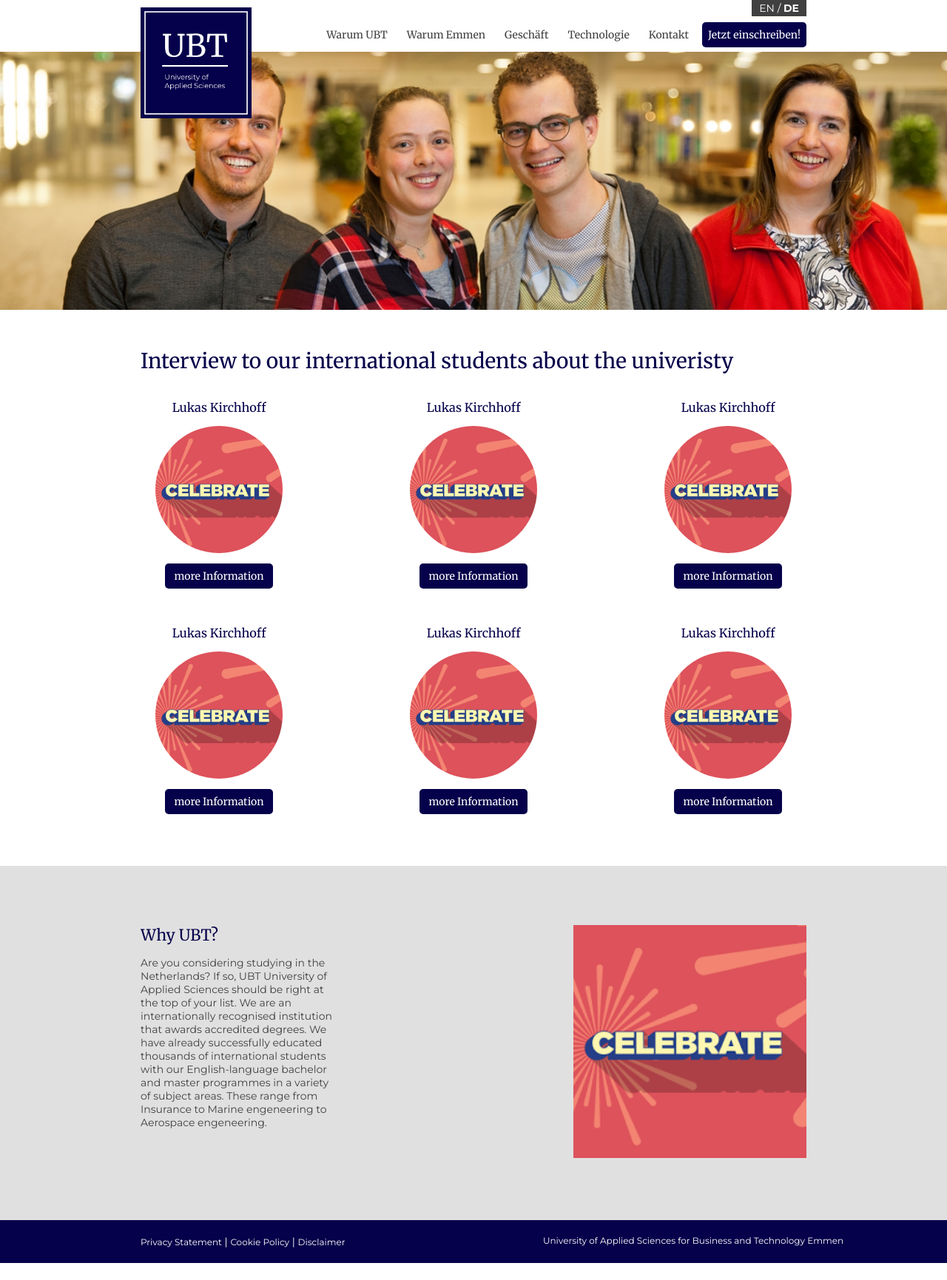
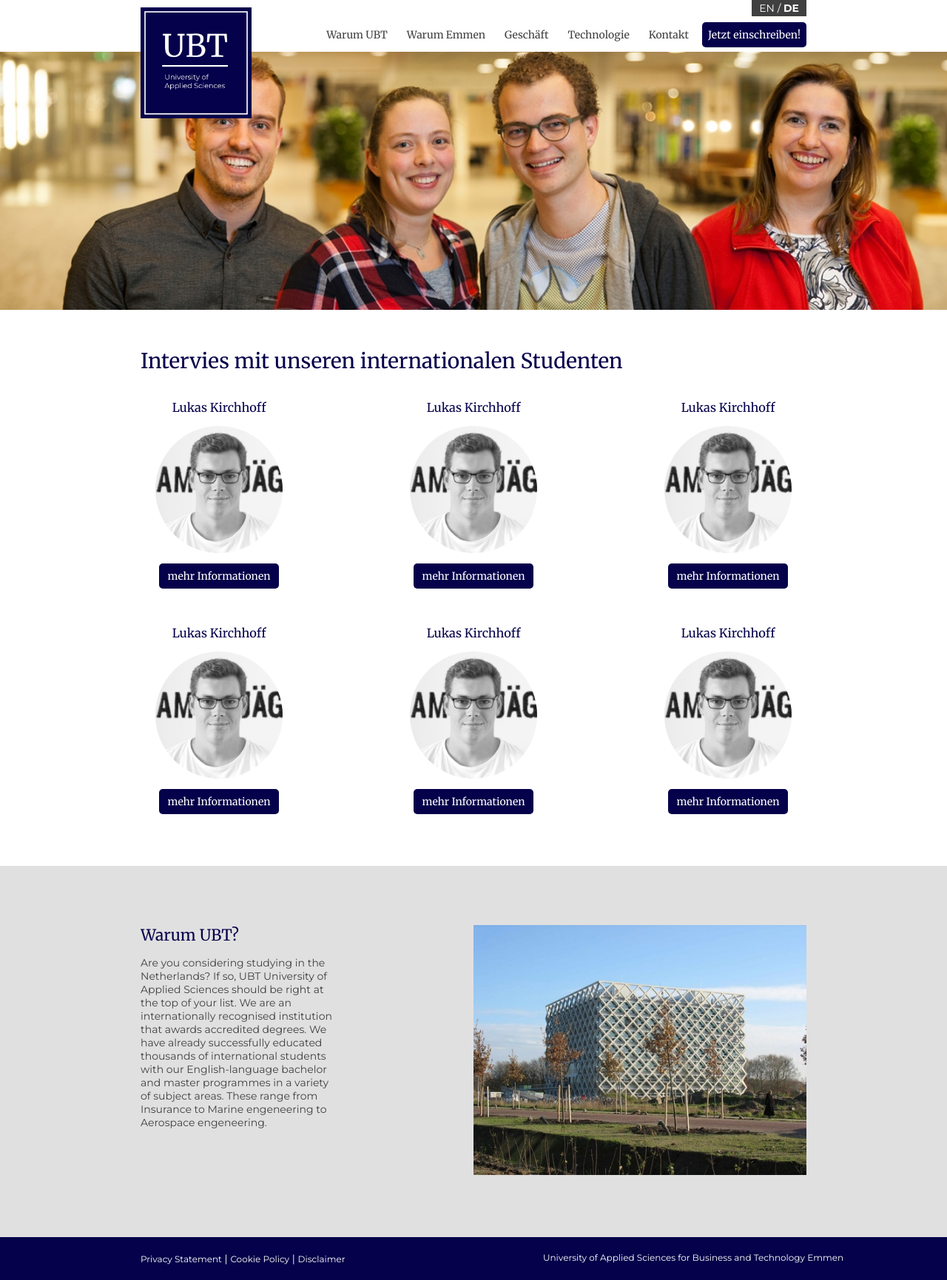
Before and after one commit to lukas-kirchhoff/Professional-Website, a PHP site: page /de/html/warum-ubt.html in a window 1280 px wide. Shown: the whole page at 74% size. Before the commit the page ends 1708 px from the top, so only its background shows below. Run offline with PHP 8.4, Linux system fonts and the light colour scheme.

Commit message:
improved some pages

```diff
--- a/de/html/warum-ubt.html
+++ b/de/html/warum-ubt.html
@@ -42,7 +42,7 @@
 
     <!-- Content -->
     <div class="content__wrapper">
-        <h1>Interview to our international students about the univeristy</h1>
+        <h1>Intervies mit unseren internationalen Studenten</h1>
         <div class="interview__section">
             <!-- first interview box -->
             <div class="interview__wrapper">
@@ -50,10 +50,10 @@
                     <!-- Content here -->
                     <h3>Lukas Kirchhoff</h3>
                     <div class="interview__image-wrapper">
-                        <img class="interview__image" src="../img/layout/square.png" alt="Image" />
+                        <img class="interview__image" src="../../img/studentes/large_lukas-kirchhoff-180802145809.png" alt="Image" />
                     </div>
                     <a class="main__button" href="/">
-                        more Information
+                        mehr Informationen
                     </a>
                 </div>
 
@@ -62,10 +62,10 @@
                     <!-- Content here -->
                     <h3>Lukas Kirchhoff</h3>
                     <div class="interview__image-wrapper">
-                        <img class="interview__image" src="../img/layout/square.png" alt="Image" />
+                        <img class="interview__image" src="../../img/studentes/large_lukas-kirchhoff-180802145809.png" alt="Image" />
                     </div>
                     <a class="main__button" href="/">
-                        more Information
+                        mehr Informationen
                     </a>
                 </div>
                 <!-- third interview box -->
@@ -73,10 +73,10 @@
                     <!-- Content here -->
                     <h3>Lukas Kirchhoff</h3>
                     <div class="interview__image-wrapper">
-                        <img class="interview__image" src="../img/layout/square.png" alt="Image" />
+                        <img class="interview__image" src="../../img/studentes/large_lukas-kirchhoff-180802145809.png" alt="Image" />
                     </div>
                     <a class="main__button" href="/">
-                        more Information
+                        mehr Informationen
                     </a>
                 </div>
                 <!-- fourth interview box -->
@@ -84,10 +84,10 @@
                     <!-- Content here -->
                     <h3>Lukas Kirchhoff</h3>
                     <div class="interview__image-wrapper">
-                        <img class="interview__image" src="../img/layout/square.png" alt="Image" />
+                        <img class="interview__image" src="../../img/studentes/large_lukas-kirchhoff-180802145809.png" alt="Image" />
                     </div>
                     <a class="main__button" href="/">
-                        more Information
+                        mehr Informationen
                     </a>
                 </div>
                 <!-- fifth interview box -->
@@ -95,10 +95,10 @@
                     <!-- Content here -->
                     <h3>Lukas Kirchhoff</h3>
                     <div class="interview__image-wrapper">
-                        <img class="interview__image" src="../img/layout/square.png" alt="Image" />
+                        <img class="interview__image" src="../../img/studentes/large_lukas-kirchhoff-180802145809.png" alt="Image" />
                     </div>
                     <a class="main__button" href="/">
-                        more Information
+                        mehr Informationen
                     </a>
                 </div>
                 <!-- six interview box -->
@@ -106,10 +106,10 @@
                     <!-- Content here -->
                     <h3>Lukas Kirchhoff</h3>
                     <div class="interview__image-wrapper">
-                        <img class="interview__image" src="../img/layout/square.png" alt="Image" />
+                        <img class="interview__image" src="../../img/studentes/large_lukas-kirchhoff-180802145809.png" alt="Image" />
                     </div>
                     <a class="main__button" href="/">
-                        more Information
+                        mehr Informationen
                     </a>
                 </div>
             </div>
@@ -118,12 +118,12 @@
     <div class="content__seperator">
         <div class="content__wrapper">
             <div class="content__leftside--30">
-                <h2>Why UBT?</h2>
+                <h2>Warum UBT?</h2>
                 <p>
                     Are you considering studying in the Netherlands? If so, UBT University of Applied Sciences should be right at the top of your list. We are an internationally recognised institution that awards accredited degrees. We have already successfully educated thousands of international students with our English-language bachelor and master programmes in a variety of subject areas. These range from Insurance to Marine engeneering to Aerospace engeneering.
             </div>
-            <div class="content__rightside--35">
-                <img src="../img/layout/square.png" alt="Image" />
+            <div class="content__rightside">
+                <img src="../../img/university.jpg" alt="Image" />
             </div>
         </div>
     </div>
--- a/de/php/danke.php
+++ b/de/php/danke.php
@@ -55,7 +55,7 @@
             echo "<p>So lange Sie warten kannst können Sie hier mehr über " . ucfirst($interest) . " lesen</p>";
             echo "<a class='main__button' href='../html/" . $interest . ".html'>mehr Informationen</a>";
         } else {
-            header('Location: ../index.html');
+            header('Location: ../index.php');
         }
         ?>
         </div>
--- a/html/whyUBT.html
+++ b/html/whyUBT.html
@@ -120,8 +120,8 @@
                 <p>
                     Are you considering studying in the Netherlands? If so, UBT University of Applied Sciences should be right at the top of your list. We are an internationally recognised institution that awards accredited degrees. We have already successfully educated thousands of international students with our English-language bachelor and master programmes in a variety of subject areas. These range from Insurance to Marine engeneering to Aerospace engeneering.
             </div>
-            <div class="content__rightside--35">
-                <img src="../img/layout/square.png" alt="Image" />
+            <div class="content__rightside">
+                <img src="../img/university.jpg" alt="Image" />
             </div>
         </div>
     </div>
--- a/php/thanks.php
+++ b/php/thanks.php
@@ -52,7 +52,7 @@
             echo "<p>As long as you are waiting you can click this link to see more about " . ucfirst($interest) . "</p>";
             echo "<a class='main__button' href='../html/" . $interest . ".html'>more Information</a>";
         } else {
-            header('Location: ../index.html');
+            header('Location: ../index.php');
         }
         ?>
         </div>
```
